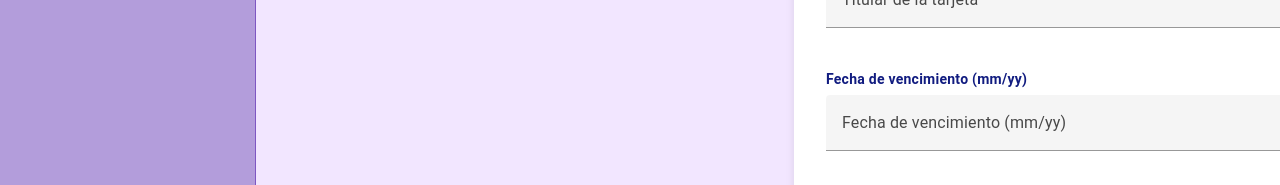
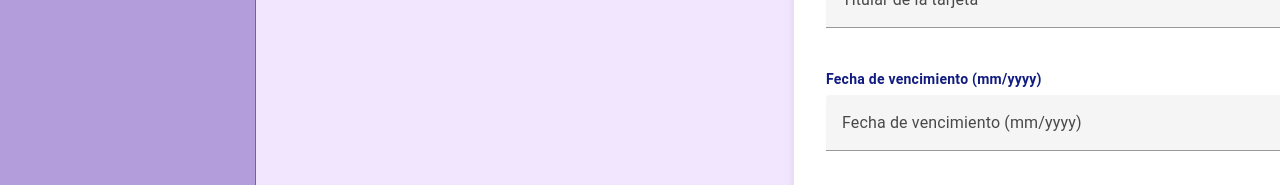
Before and after one commit to cachoJDG/hciTpweb, a Vue app in the folder billeteraHci/: page /tarjetas in a window 1280 px wide. Shown: the part 336-521 px from the top of the page. Built offline with nearby package versions, Linux system fonts and the light colour scheme.

Commit message:
credit card fix

```diff
--- a/billeteraHci/package.json
+++ b/billeteraHci/package.json
@@ -19,10 +19,10 @@
     "vuetify": "^3.6.11"
   },
   "devDependencies": {
-    "serve": "^13.0.2",
     "@fortawesome/fontawesome-free": "^6.6.0",
     "@vitejs/plugin-vue": "^5.0.5",
     "sass": "1.77.6",
+    "serve": "^14.2.4",
     "unplugin-auto-import": "^0.17.6",
     "unplugin-fonts": "^1.1.1",
     "unplugin-vue-components": "^0.27.2",
--- a/billeteraHci/src/components/Tarjetas/AddCardForm.vue
+++ b/billeteraHci/src/components/Tarjetas/AddCardForm.vue
@@ -1,7 +1,7 @@
 <script setup>
 import AddCardField from "@/components/Tarjetas/AddCardField.vue";
 import { useCreditCardStore } from '@/stores/creditCardStorage.js';
-import { ref, reactive } from 'vue';
+import { ref, reactive, watch } from 'vue';
 import MyButton from "../GeneralUse/myButton.vue";
 
 const formValues = reactive({
@@ -15,7 +15,7 @@ const fields = [
   {
     model: 'cardNumber',
     title: 'Nro. de tarjeta',
-    rules: [v => !!v || 'Este campo es requerido', v => /^\d{10}$/.test(v) || 'Debe contener 10 dígitos']
+    rules: [v => !!v || 'Este campo es requerido', v => /^\d{4}\s\d{4}\s\d{4}\s\d{4}$/.test(v) || 'Debe contener 16 dígitos en formato 0000 0000 0000 0000']
   },
   {
     model: 'cardHolder',
@@ -27,8 +27,11 @@ const fields = [
   },
   {
     model: 'expirationDate',
-    title: 'Fecha de vencimiento (mm/yy)',
-    rules: [v => !!v || 'Este campo es requerido', v => /^(0[1-9]|1[0-2])\/\d{2}$/.test(v) || 'Debe ser una fecha válida']
+    title: 'Fecha de vencimiento (mm/yyyy)',
+    rules: [
+      v => !!v || 'Este campo es requerido',
+      v => /^(0[1-9]|1[0-2])\/\d{4}$/.test(v) || 'Debe ser una fecha válida en formato mm/yyyy'
+    ]
   },
   {
     model: 'cvv',
@@ -40,15 +43,24 @@ const fields = [
 const creditCardStore = useCreditCardStore();
 
 const handleSubmit = () => {
+  const cardNumberWithoutSpaces = formValues.cardNumber.replace(/\s/g, '');
   creditCardStore.addCreditCard(
-    formValues.cardNumber,
+    cardNumberWithoutSpaces,
     formValues.cardHolder,
     formValues.expirationDate,
     formValues.cvv
   );
-
 };
 
+watch(() => formValues.cardNumber, (newVal) => {
+  formValues.cardNumber = newVal.replace(/\s/g, '').replace(/(\d{4})(?=\d)/g, '$1 ');
+});
+
+watch(() => formValues.expirationDate, (newVal) => {
+  if (/^\d{2}$/.test(newVal)) {
+    formValues.expirationDate = newVal + '/';
+  }
+});
 
 </script>
 
```
Also changed, not shown: 1 other file (tests, documents, lock files or other folders).
